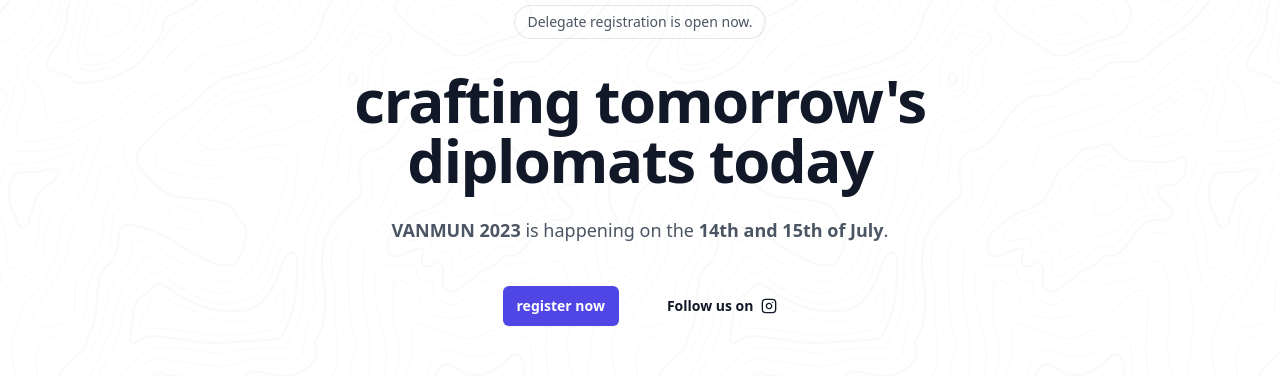
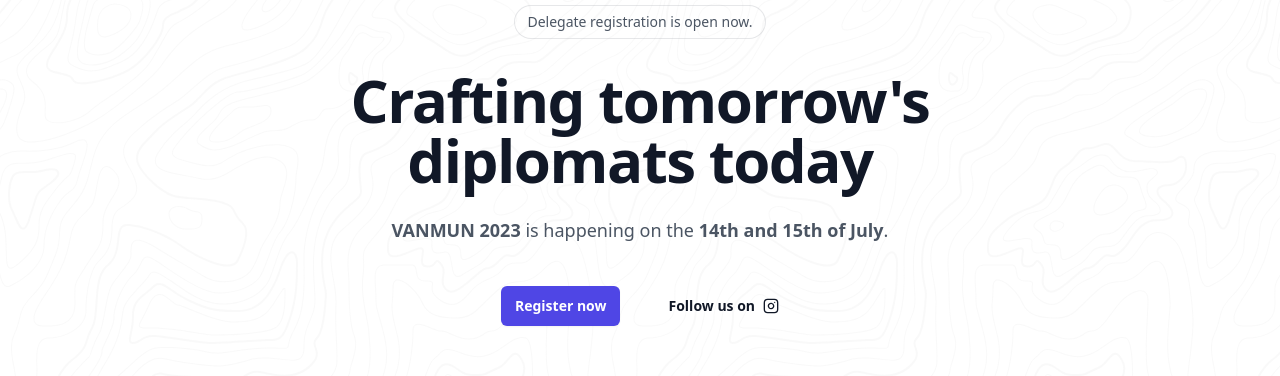
Before and after one commit to aryaniyaps/vanmun, a Next.js app: page / in a window 1280 px wide. Shown: the part 281-657 px from the top of the page. Built offline with nearby package versions, Linux system fonts and the light colour scheme.

Commit message:
capitalize headings

```diff
--- a/app/committees/page.tsx
+++ b/app/committees/page.tsx
@@ -20,7 +20,7 @@
     <div className="px-6 lg:px-0 flex flex-col justify-center items-center min-w-full">
       <div className="py-12 sm:py-16 lg:py-20 flex flex-col justify-center items-center">
         <h1 className="text-center text-4xl font-bold tracking-tight text-gray-900 sm:text-6xl">
-          committees
+          Committees
         </h1>
         <h3 className="mt-6 max-w-sm text-center relative text-gray-600">
           Here are the committees for VANMUN 2023
--- a/app/page.tsx
+++ b/app/page.tsx
@@ -11,7 +11,7 @@
       </div>
       <div className="text-center">
         <h1 className="text-4xl font-bold tracking-tight text-gray-900 sm:text-6xl">
-          crafting tomorrow&apos;s diplomats today
+          Crafting tomorrow&apos;s diplomats today
         </h1>
         <p className="mt-6 text-lg leading-8 text-gray-600">
           <b>VANMUN 2023</b> is happening on the <b>14th and 15th of July</b>.
@@ -23,7 +23,7 @@
             href={registerFormURL}
             className="rounded-md bg-indigo-600 px-3.5 py-2.5 text-sm font-semibold text-white shadow-sm hover:bg-indigo-500 focus-visible:outline focus-visible:outline-2 focus-visible:outline-offset-2 focus-visible:outline-indigo-600"
           >
-            register now
+            Register now
           </a>
           <a
             target="_blank"
--- a/app/schedule/page.tsx
+++ b/app/schedule/page.tsx
@@ -27,7 +27,7 @@
     <div className="px-6 lg:px-0 flex flex-col justify-center items-center min-w-full min-h-full">
       <div className="py-12 sm:py-16 lg:py-20 flex flex-col justify-center items-center">
         <h1 className="text-center text-4xl font-bold tracking-tight text-gray-900 sm:text-6xl">
-          schedule
+          Schedule
         </h1>
         <h3 className="mt-6 max-w-sm text-center relative text-gray-600">
           Here is the schedule for VANMUN 2023
--- a/app/secretariat/page.tsx
+++ b/app/secretariat/page.tsx
@@ -12,7 +12,7 @@
     <div className="px-6 lg:px-0 flex flex-col justify-center items-center w-full">
       <div className="py-8 sm:py-12 lg:py-16 flex flex-col justify-center items-center">
         <h1 className="text-center text-4xl font-bold tracking-tight text-gray-900 sm:text-6xl">
-          secretariat
+          Secretariat
         </h1>
         <p className="mt-6 max-w-sm text-center text-gray-600">
           Here are the people onboard for VANMUN 2023
```
